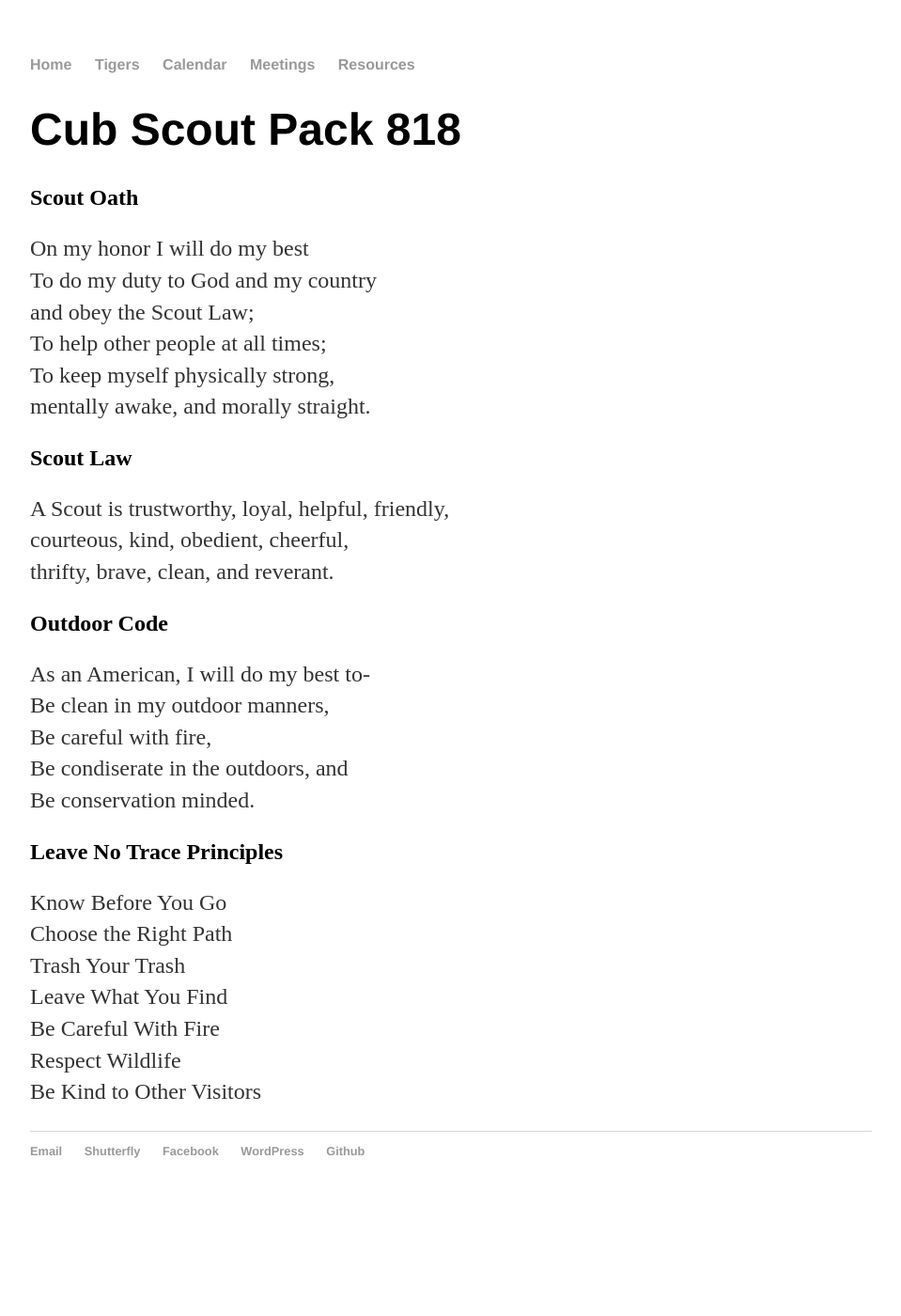
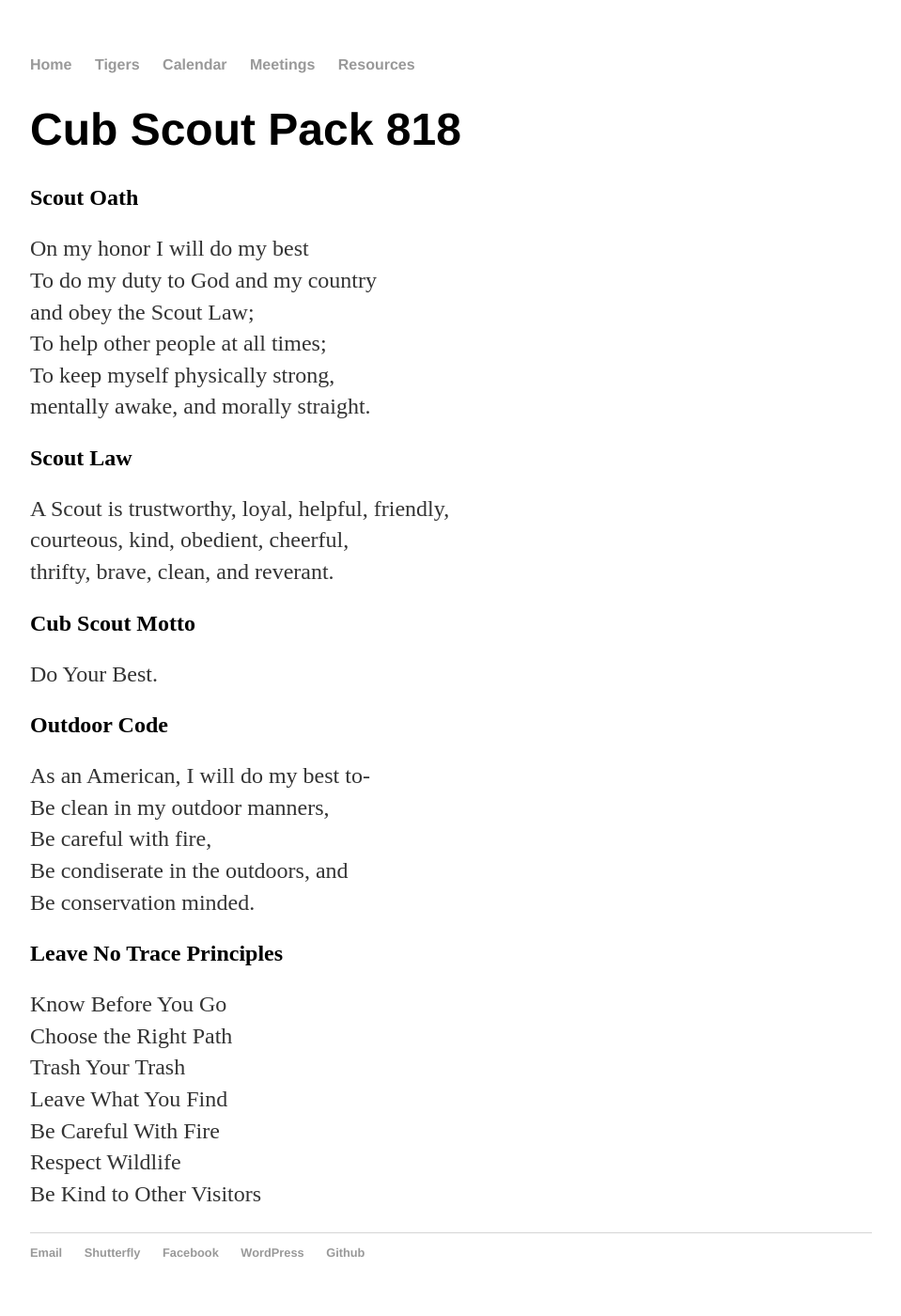
Before and after one commit to clare-pack818/clare-pack818.github.io, a Jekyll site: the page built from index.html, in a window 1280 px wide. Shown: the whole page at 94% size, without its empty margins (160-1119 px from the left). Built offline with Jekyll 4.4.1, drawn with Linux system fonts in a browser that asks for light colours; before the commit the page ends 1292 px from its top, so only the background shows below that.

Commit message:
Update index.html

```diff
--- a/index.html
+++ b/index.html
@@ -17,6 +17,10 @@ title: Pack 818 - Claremont, CA
 	<p>A Scout is trustworthy, loyal, helpful, friendly,<br>
 		courteous, kind, obedient, cheerful,<br>
 		thrifty, brave, clean, and reverant.</p>
+</div><!-- /.blurb -->
+<div class="blurb" id="motto">
+	<b><h2>Cub Scout Motto</h2></b>
+	<p>Do Your Best.</p>
 </div><!-- /.blurb -->
 <div class="blurb" id="outdoorCode">
 	<b><h2>Outdoor Code</h2></b>
```
